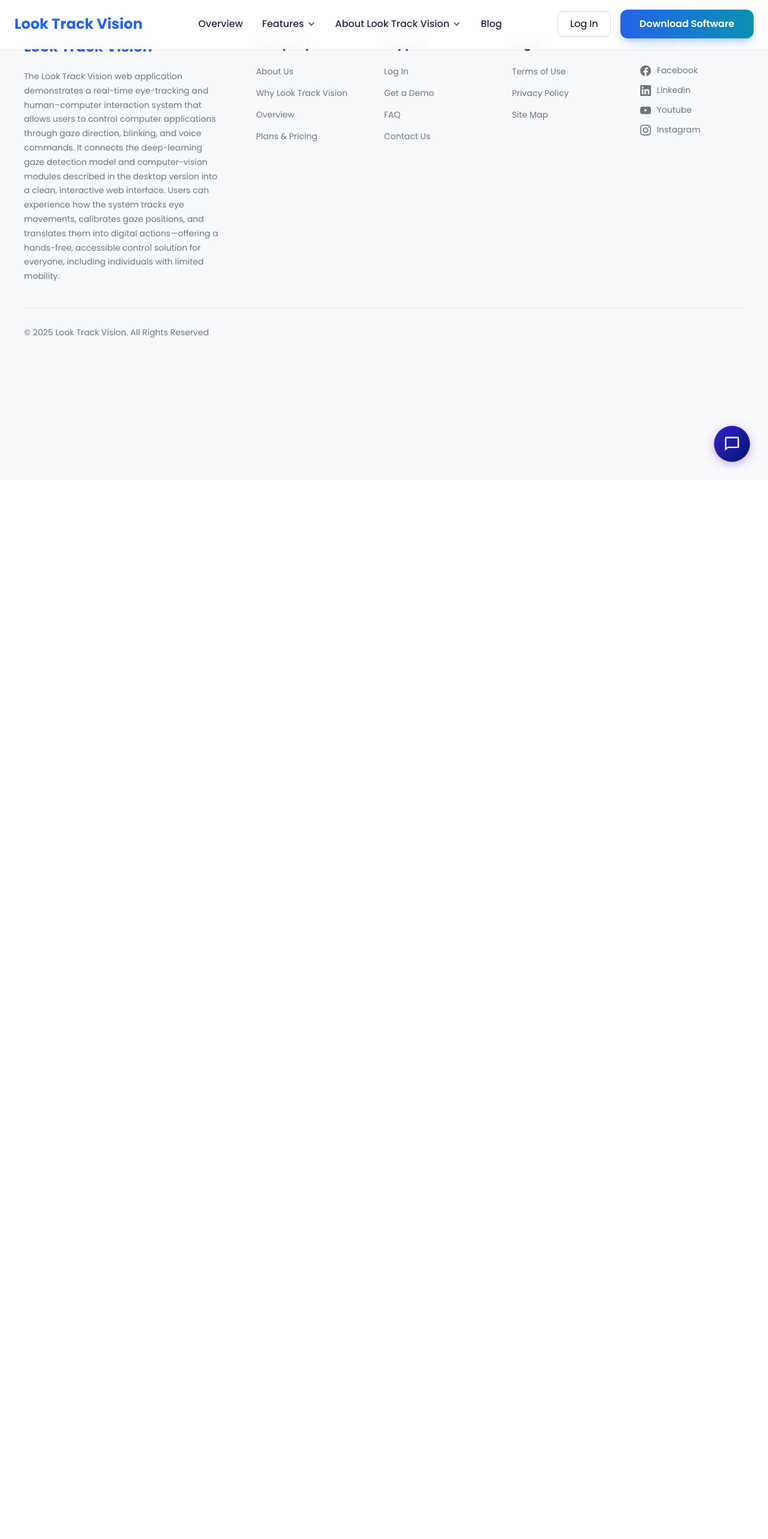
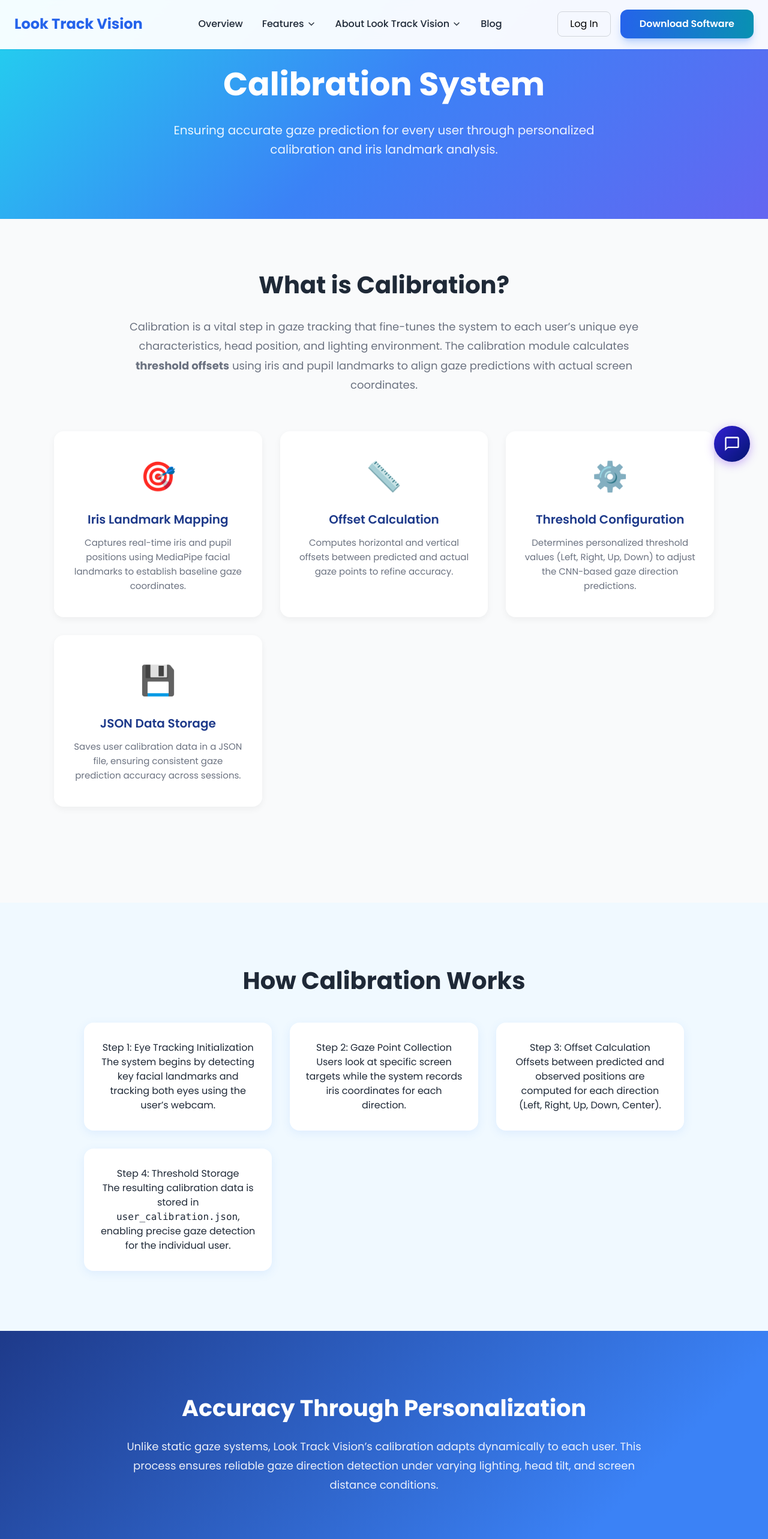
Before and after one commit to MoraisMNS/gaze-tracking-webapp-frontend, a React (Vite) app: page /calibration-system in a window 1280 px wide. Shown: the top 2566 px of the page at 60% size. Before the commit the page ends 800 px from the top, so only its background shows below. Built offline with nearby package versions, Linux system fonts and the light colour scheme.

Commit message:
Develop the calibration system page

```diff
--- a/src/App.jsx
+++ b/src/App.jsx
@@ -16,6 +16,7 @@ import VoiceIntegration from "./pages/VoiceIntegration";
 import CaseStudies from "./pages/CaseStudies";
 import ComputerApplication from "./pages/ComputerApplication";
 import BlinkDetection from "./pages/BlinkDetection";
+import CalibrationSystem from "./pages/CalibrationSystem";
 
 function Home() {
   return (
@@ -41,6 +42,7 @@ function App() {
           <Route path="/gaze-tracking" element={<GazeTracking />} />
           {/*<Route path="/attention-analysis" element={<AttentionAnalysis />} />*/}
           <Route path="/blink-detection" element={<BlinkDetection />} />
+          <Route path="/calibration-system" element={<CalibrationSystem />} />
           <Route path="/realtime-insights" element={<RealTimeInsights />} />
           <Route path="/voice-integration" element={<VoiceIntegration />} />
           <Route path="/case-studies" element={<CaseStudies />} />
--- a/src/components/Header.jsx
+++ b/src/components/Header.jsx
@@ -118,6 +118,12 @@ function Header() {
                 className="mega-menu-item block px-4 py-2 text-gray-700 rounded-md hover:bg-gray-50"
                 >
                 Blink Detection
+                </Link>
+                <Link
+                to="/calibration-system"
+                className="mega-menu-item block px-4 py-2 text-gray-700 rounded-md hover:bg-gray-50"
+                >
+                Calibration System
                 </Link>
               </div>
 
--- /dev/null
+++ b/src/pages/CalibrationSystem.css
@@ -0,0 +1,208 @@
+.calib-page-container {
+  width: 100%;
+  background: #f9fafb;
+  overflow: hidden;
+}
+
+/* HERO SECTION */
+.calib-hero-section {
+  background: linear-gradient(135deg, #22d3ee 0%, #3b82f6 50%, #6366f1 100%);
+  color: white;
+  padding: 100px 40px;
+  text-align: center;
+}
+
+.calib-hero-title {
+  font-size: 54px;
+  font-weight: 700;
+  margin-bottom: 20px;
+}
+
+.calib-hero-subtitle {
+  font-size: 20px;
+  line-height: 1.6;
+  color: rgba(255, 255, 255, 0.9);
+  max-width: 800px;
+  margin: 0 auto;
+}
+
+/* ABOUT SECTION */
+.calib-about-section {
+  padding: 80px 40px;
+}
+
+.calib-section-title {
+  font-size: 40px;
+  font-weight: 700;
+  color: #1f2937;
+  text-align: center;
+  margin-bottom: 24px;
+}
+
+.calib-section-text {
+  font-size: 18px;
+  color: #6b7280;
+  text-align: center;
+  max-width: 900px;
+  margin: 0 auto 60px;
+  line-height: 1.8;
+}
+
+/* FEATURES GRID */
+.calib-features-grid {
+  display: grid;
+  grid-template-columns: repeat(auto-fit, minmax(260px, 1fr));
+  gap: 30px;
+  max-width: 1100px;
+  margin: 0 auto 80px;
+}
+
+.calib-feature-card {
+  background: white;
+  border-radius: 16px;
+  padding: 40px 30px;
+  text-align: center;
+  box-shadow: 0 4px 12px rgba(0, 0, 0, 0.05);
+  transition: all 0.3s ease;
+}
+
+.calib-feature-card:hover {
+  transform: translateY(-6px);
+  box-shadow: 0 10px 24px rgba(59, 130, 246, 0.2);
+}
+
+.calib-feature-icon {
+  font-size: 48px;
+  margin-bottom: 20px;
+}
+
+.calib-feature-title {
+  font-size: 20px;
+  font-weight: 600;
+  color: #1e3a8a;
+  margin-bottom: 12px;
+}
+
+.calib-feature-description {
+  font-size: 15px;
+  color: #6b7280;
+  line-height: 1.6;
+}
+
+/* VISUALIZATION SECTION */
+.calib-visual-section {
+  background: #f0f9ff;
+  padding: 100px 40px;
+  text-align: center;
+}
+
+.calib-visual-grid {
+  display: grid;
+  grid-template-columns: repeat(auto-fit, minmax(250px, 1fr));
+  gap: 30px;
+  max-width: 1000px;
+  margin: 40px auto 0;
+}
+
+.calib-visual-step {
+  background: white;
+  border-radius: 16px;
+  padding: 30px 25px;
+  color: #1f2937;
+  box-shadow: 0 4px 16px rgba(59, 130, 246, 0.1);
+  transition: all 0.3s ease;
+}
+
+.calib-visual-step:hover {
+  background: #3b82f6;
+  color: white;
+  transform: translateY(-6px);
+}
+
+/* HIGHLIGHT SECTION */
+.calib-highlight-section {
+  background: linear-gradient(135deg, #1e3a8a 0%, #3b82f6 80%);
+  color: white;
+  text-align: center;
+  padding: 100px 40px;
+}
+
+.calib-highlight-content {
+  max-width: 900px;
+  margin: 0 auto;
+}
+
+.calib-highlight-content h2 {
+  font-size: 38px;
+  font-weight: 700;
+  margin-bottom: 20px;
+}
+
+.calib-highlight-content p {
+  font-size: 18px;
+  line-height: 1.8;
+  color: rgba(255, 255, 255, 0.9);
+}
+
+/* CTA SECTION */
+.calib-cta-section {
+  background: linear-gradient(135deg, #f0f9ff 0%, #e0f2fe 100%);
+  padding: 80px 40px;
+  text-align: center;
+  border-radius: 24px 24px 0 0;
+}
+
+.calib-cta-title {
+  font-size: 36px;
+  font-weight: 700;
+  color: #1f2937;
+  margin-bottom: 16px;
+}
+
+.calib-cta-text {
+  font-size: 18px;
+  color: #6b7280;
+  margin-bottom: 32px;
+}
+
+.calib-cta-buttons {
+  display: flex;
+  justify-content: center;
+  gap: 20px;
+  flex-wrap: wrap;
+}
+
+.calib-cta-btn {
+  padding: 16px 40px;
+  border-radius: 12px;
+  font-size: 16px;
+  font-weight: 600;
+  cursor: pointer;
+  transition: all 0.3s ease;
+  border: none;
+}
+
+.calib-cta-primary {
+  background: linear-gradient(135deg, #3b82f6 0%, #6366f1 100%);
+  color: white;
+}
+
+.calib-cta-secondary {
+  background: white;
+  color: #3b82f6;
+  border: 2px solid #3b82f6;
+}
+
+.calib-cta-btn:hover {
+  transform: translateY(-3px);
+}
+
+/* RESPONSIVE */
+@media (max-width: 768px) {
+  .calib-hero-title {
+    font-size: 42px;
+  }
+  .calib-section-title {
+    font-size: 32px;
+  }
+}
--- /dev/null
+++ b/src/pages/CalibrationSystem.jsx
@@ -0,0 +1,137 @@
+import React from 'react';
+import './CalibrationSystem.css';
+
+const CalibrationSystem = () => {
+  return (
+    <div className="calib-page-container">
+      {/* HERO SECTION */}
+      <section className="calib-hero-section">
+        <div className="calib-hero-content">
+          <h1 className="calib-hero-title">Calibration System</h1>
+          <p className="calib-hero-subtitle">
+            Ensuring accurate gaze prediction for every user through personalized calibration
+            and iris landmark analysis.
+          </p>
+        </div>
+      </section>
+
+      {/* ABOUT SECTION */}
+      <section className="calib-about-section">
+        <div className="calib-about-wrapper">
+          <h2 className="calib-section-title">What is Calibration?</h2>
+          <p className="calib-section-text">
+            Calibration is a vital step in gaze tracking that fine-tunes the system to each user’s
+            unique eye characteristics, head position, and lighting environment.
+            The calibration module calculates <strong>threshold offsets</strong> using iris and pupil
+            landmarks to align gaze predictions with actual screen coordinates.
+          </p>
+
+          {/* FEATURE GRID */}
+          <div className="calib-features-grid">
+            <div className="calib-feature-card">
+              <div className="calib-feature-icon">🎯</div>
+              <h3 className="calib-feature-title">Iris Landmark Mapping</h3>
+              <p className="calib-feature-description">
+                Captures real-time iris and pupil positions using MediaPipe facial landmarks to
+                establish baseline gaze coordinates.
+              </p>
+            </div>
+
+            <div className="calib-feature-card">
+              <div className="calib-feature-icon">📏</div>
+              <h3 className="calib-feature-title">Offset Calculation</h3>
+              <p className="calib-feature-description">
+                Computes horizontal and vertical offsets between predicted and actual gaze
+                points to refine accuracy.
+              </p>
+            </div>
+
+            <div className="calib-feature-card">
+              <div className="calib-feature-icon">⚙️</div>
+              <h3 className="calib-feature-title">Threshold Configuration</h3>
+              <p className="calib-feature-description">
+                Determines personalized threshold values (Left, Right, Up, Down) to adjust the
+                CNN-based gaze direction predictions.
+              </p>
+            </div>
+
+            <div className="calib-feature-card">
+              <div className="calib-feature-icon">💾</div>
+              <h3 className="calib-feature-title">JSON Data Storage</h3>
+              <p className="calib-feature-description">
+                Saves user calibration data in a JSON file, ensuring consistent gaze prediction
+                accuracy across sessions.
+              </p>
+            </div>
+          </div>
+        </div>
+      </section>
+
+      {/* VISUALIZATION SECTION */}
+      <section className="calib-visual-section">
+        <h2 className="calib-section-title">How Calibration Works</h2>
+        <div className="calib-visual-grid">
+          <div className="calib-visual-step">
+            <h3>Step 1: Eye Tracking Initialization</h3>
+            <p>
+              The system begins by detecting key facial landmarks and tracking both eyes
+              using the user’s webcam.
+            </p>
+          </div>
+
+          <div className="calib-visual-step">
+            <h3>Step 2: Gaze Point Collection</h3>
+            <p>
+              Users look at specific screen targets while the system records iris coordinates
+              for each direction.
+            </p>
+          </div>
+
+          <div className="calib-visual-step">
+            <h3>Step 3: Offset Calculation</h3>
+            <p>
+              Offsets between predicted and observed positions are computed for each direction
+              (Left, Right, Up, Down, Center).
+            </p>
+          </div>
+
+          <div className="calib-visual-step">
+            <h3>Step 4: Threshold Storage</h3>
+            <p>
+              The resulting calibration data is stored in <code>user_calibration.json</code>,
+              enabling precise gaze detection for the individual user.
+            </p>
+          </div>
+        </div>
+      </section>
+
+      {/* HIGHLIGHT SECTION */}
+      <section className="calib-highlight-section">
+        <div className="calib-highlight-content">
+          <h2>Accuracy Through Personalization</h2>
+          <p>
+            Unlike static gaze systems, Look Track Vision’s calibration adapts dynamically
+            to each user.
+            This process ensures reliable gaze direction detection under varying lighting,
+            head tilt, and screen distance conditions.
+          </p>
+        </div>
+      </section>
+
+      {/* CTA SECTION */}
+      <section className="calib-cta-section">
+        <h2 className="calib-cta-title">Discover the Power of Calibration</h2>
+        <p className="calib-cta-text">
+          Calibration is the key to precision in gaze tracking.
+          Explore how user-specific tuning enhances accuracy in real-time applications.
+        </p>
+        <div className="calib-cta-buttons">
+          <button className="calib-cta-btn calib-cta-primary">View Demo</button>
+          <button className="calib-cta-btn calib-cta-secondary">Learn More</button>
+        </div>
+      </section>
+    </div>
+  );
+};
+
+export default CalibrationSystem;
```
